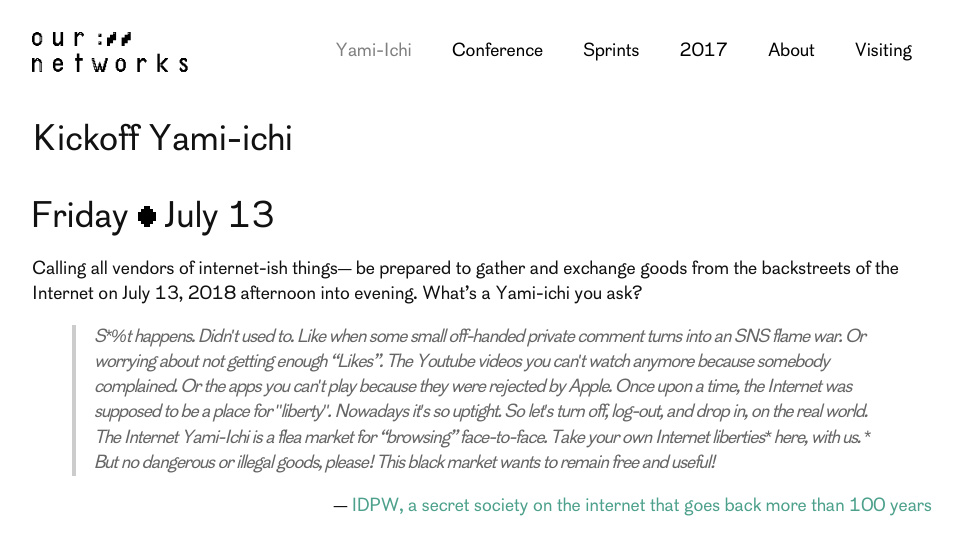
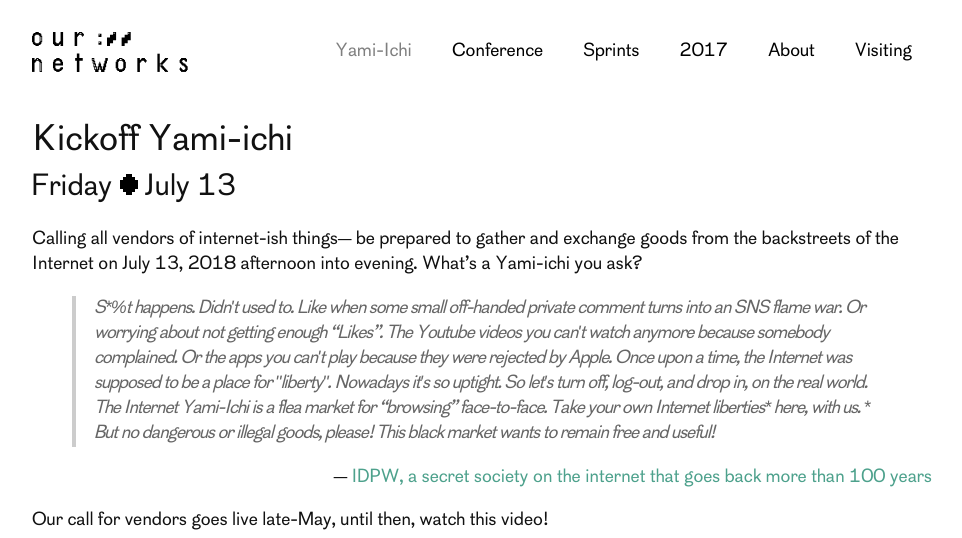
Before and after one commit to ournetworks/ournetworks.ca, a Jekyll site: the page built from yami-ichi.md, in a window 1280 px wide and 1185 px high. Shown: the top 538 px of the window, without its empty margins (158-1120 px from the left). Built offline with Jekyll 4.4.1, drawn with Linux system fonts in a browser that asks for light colours.

Commit message:
footloose with some spacing

```diff
--- a/_sass/_typography.scss
+++ b/_sass/_typography.scss
@@ -88,13 +88,16 @@
 
 // Posts title
 
+.post-header {
+  margin-bottom: 1.2em;
+}
+
 .post-title {
-  margin-bottom: 1em;
+  margin-bottom: 0.25em;
 }
 
 .post-subtitle {
-  font-size: 3.5rem;
-  margin-bottom: 0.5em;
+  margin-bottom: 0.35em;
 }
 
 // Terminal Font helper
```
